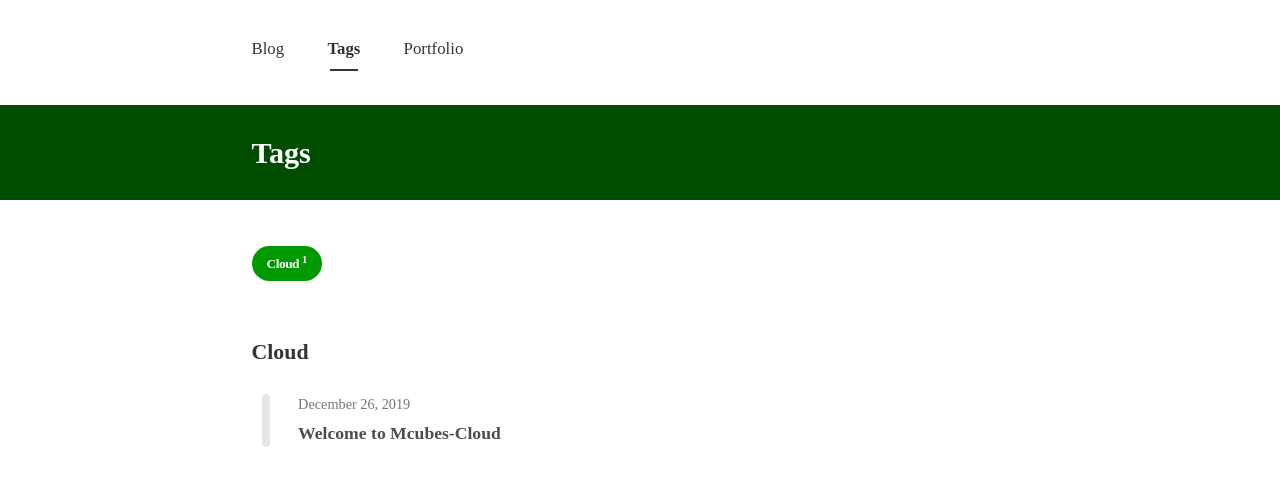
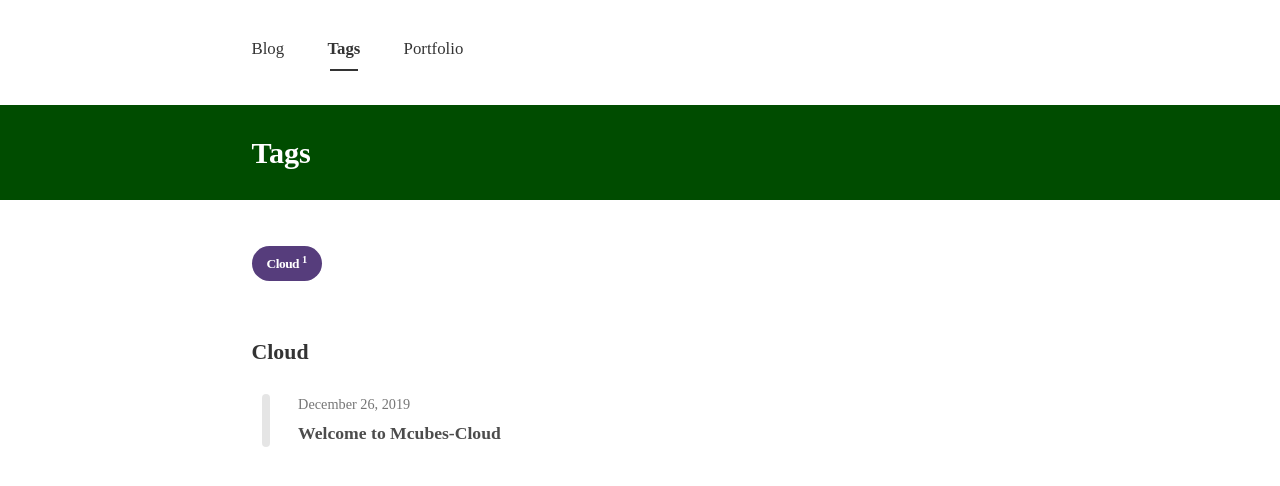
Before and after one commit to mcubescloud/site, a Jekyll site: the page built from tags.html, in a window 1280 px wide. Shown: the top 486 px of the page. Built offline with Jekyll 4.4.1, drawn with Linux system fonts in a browser that asks for light colours; nearby versions of some CDN libraries; some web fonts are replaced.

Commit message:
Update _tags.scss

```diff
--- a/_sass/layouts/_tags.scss
+++ b/_sass/layouts/_tags.scss
@@ -16,7 +16,7 @@
     .tag-cloud{
         margin : 70px 0 30px;
         li{
-            background-color: $theme-color!important;
+            background-color: $theme-color;
             display: inline-block;
             margin-bottom: 10px;
             margin-right : 3px;
```
